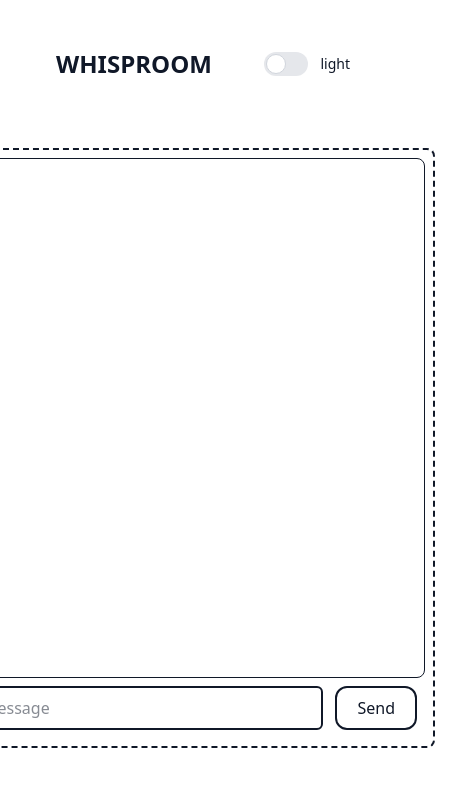
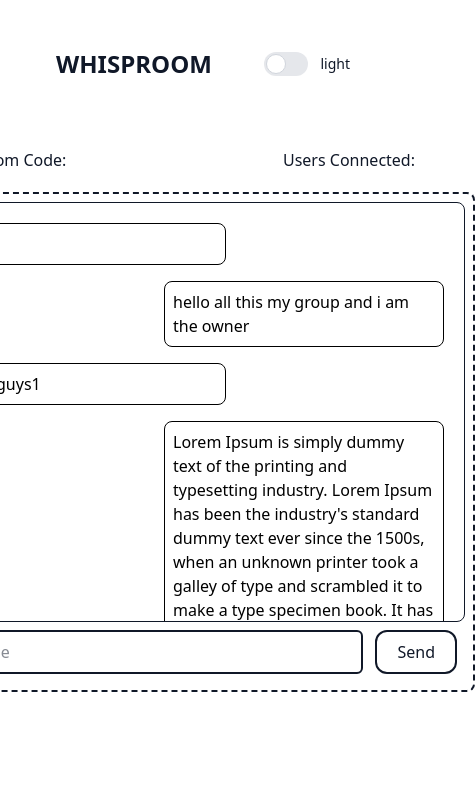
Before and after one commit to harsharora05/ChatApp-Frontend, a React (Vite) app: page /chat/1 in a window 390 px wide. Shown: the top 786 px of the page, 475 px wide, since content can reach past the window. Built offline with nearby package versions, Linux system fonts and the light colour scheme.

Commit message:
responsiveness and backend conn left

```diff
--- /dev/null
+++ b/src/components/messageChips.tsx
@@ -0,0 +1,6 @@
+import clsx from "clsx"
+export const MessageChips = (props: any) => {
+    return <div className={clsx(props.chatOwner ? "float-right" : "float-left", "m-2 w-70 bg-white p-2 text-black border rounded-lg")}>
+        {props.chat}
+    </div>
+}
--- a/src/pages/chatPage.tsx
+++ b/src/pages/chatPage.tsx
@@ -1,14 +1,29 @@
 import clsx from "clsx"
 import { useThemeStore } from "../state/darkState"
+import { MessageChips } from "../components/messageChips";
 
 export const ChatPage = () => {
     const { Theme } = useThemeStore();
-    return <div className={clsx("flex justify-center items-center mt-5")}>
-        <div className={clsx(Theme === "Light" ? "text-gray-900" : "text-gray-300", " border-2 p-2 border-dashed w-120 h-150 flex flex-col rounded-lg")}>
-            <div className={clsx("flex-1 border overflow-y-scroll rounded-lg")}></div>
+    return <div className={clsx("flex flex-col justify-center items-center ")}>
+        <div className="flex justify-between w-120 p-5 ">
+            <p className={clsx(Theme === "Light" ? "text-gray-900" : "text-gray-300")}>Room Code: </p>
+            <p className={clsx(Theme === "Light" ? "text-gray-900" : "text-gray-300")}>Users Connected:</p>
+        </div>
+        <div className={clsx(Theme === "Light" ? "text-gray-900" : "text-gray-300", " border-2 p-2 border-dashed w-140 h-125 flex flex-col rounded-lg")}>
+            <div className={clsx("flex-1 border p-3 overflow-y-scroll rounded-lg")}>
+                <MessageChips chat="hello" />
+                <MessageChips chatOwner={true} chat="hello all this my group and i am the owner" />
+                <MessageChips chat="hello guys1 " />
+
+                <MessageChips chatOwner={true} chat="Lorem Ipsum is simply dummy text of the printing and typesetting industry. Lorem Ipsum has been the industry's standard dummy text ever since the 1500s, when an unknown printer took a galley of type and scrambled it to make a type specimen book. It has survived not only five centuries, but also the leap into electronic typesetting, remaining essentially unchanged. It was popularised in the 1960s with the release of Letraset sheets containing Lorem Ipsum passages, and more recently with desktop publishing software like Aldus PageMaker including versions of Lorem Ipsum." />
+                <MessageChips chat="okay" />
+                <MessageChips chatOwner={true} chat="Please be on time guys" />
+
+
+            </div>
             <div className="flex p-2 gap-3" >
-                <input type="text" placeholder="Message" className={clsx(Theme === "Light" ? "text-gray-900" : "text-gray-300", "border-2  rounded-md p-2 w-95")} />
-                <button className={clsx(Theme === "Light" ? "text-gray-900" : "text-gray-300", "border-2 px-5 py-2 rounded-xl hover:cursor-pointer focus:outline-0 ")}>Send</button>
+                <input type="text" placeholder="Message" className={clsx(Theme === "Light" ? "text-gray-900" : "text-gray-300", "border-2  rounded-md p-2 w-120 focus:outline-0")} />
+                <button className={clsx(Theme === "Light" ? "text-gray-900" : "text-gray-300", "border-2 px-5 py-2 rounded-xl hover:cursor-pointer  ")}>Send</button>
             </div>
 
 
```
